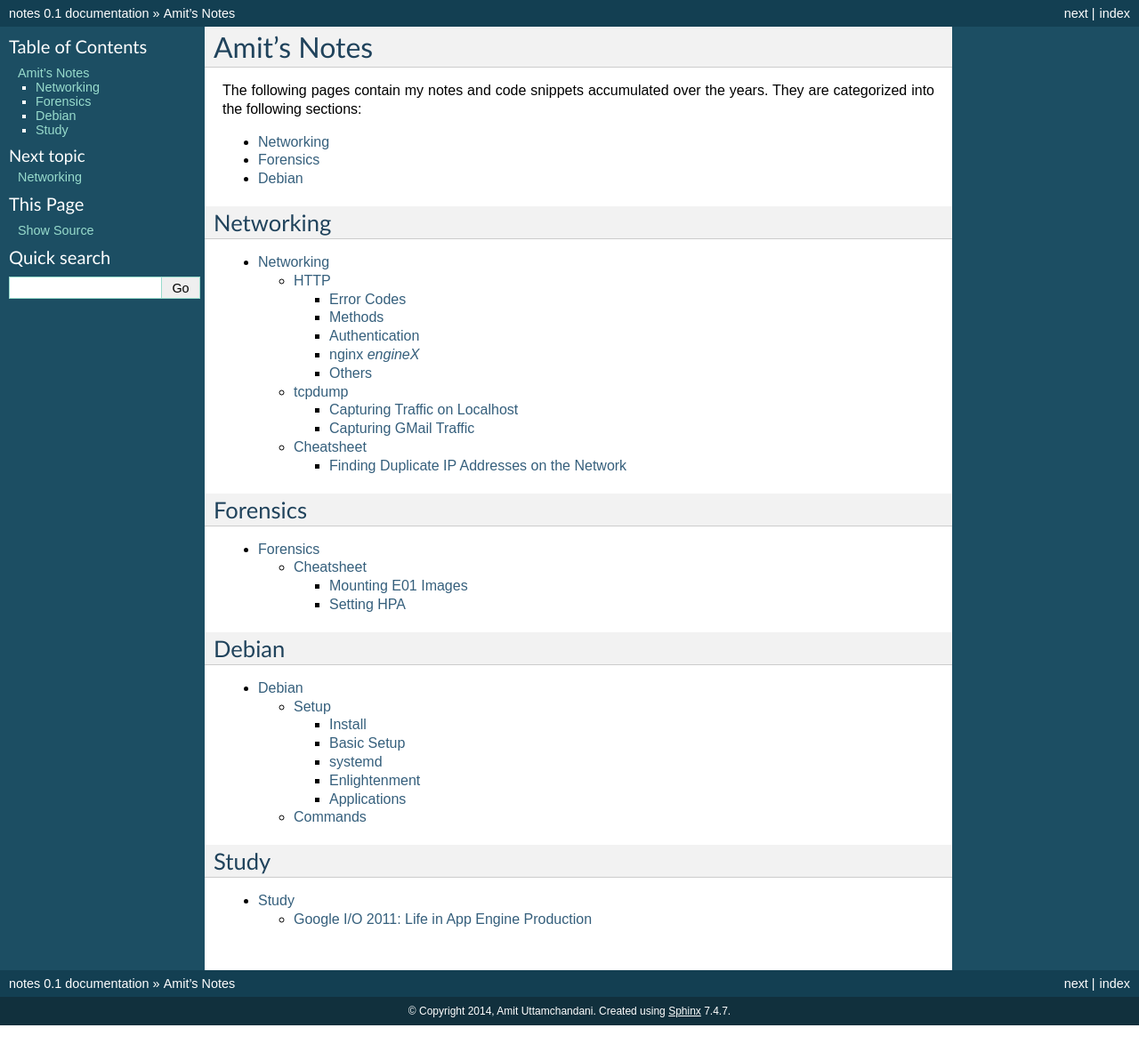
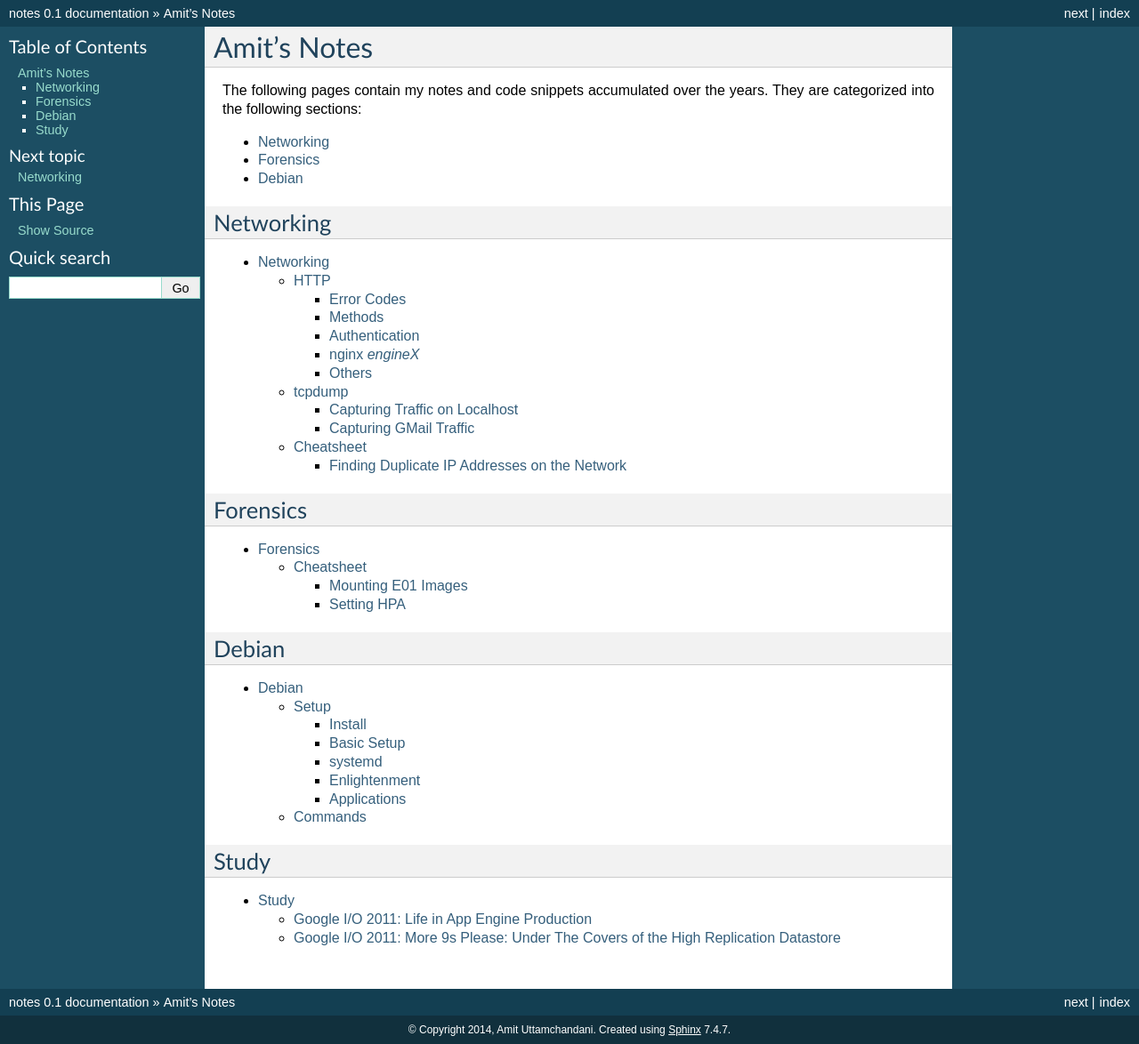
Before and after one commit to amituttam/notes, a Sphinx documentation site: the page built from docs/index.rst, in a window 1280 px wide. Shown: the whole page at 89% size. Built offline with Sphinx 7.4.7, drawn with Linux system fonts in a browser that asks for light colours; before the commit the page ends 1153 px from its top, so only the background shows below that; some of the changed lines change nothing that is shown.

Commit message:
Add GIO High Replication notes

```diff
--- /dev/null
+++ b/docs/study/gio-high-replication.rst
@@ -0,0 +1,47 @@
+Google I/O 2011: More 9s Please: Under The Covers of the High Replication Datastore
+===================================================================================
+
+Notes taken from `Google I/O 2011: More 9s Please: Under The Covers of the High Replication Datastore <https://www.youtube.com/watch?v=xO015C3R6dw>`_
+
+#. Two types of datastore in App Engine:
+
+   * Master/Slave
+
+     * This is the old style. There is one master that handles all the
+       reads/writes and asynchronous writes happen to the slave.
+
+   * High Replication
+
+     * This is the new default style. There is no master in this one as
+       writes happen to all nodes synchronously. All act as a collective
+       master.
+
+#. Datastore Stack:
+
+   * The actual datastore is the highest level. This is schema-less
+     storage and has advance query engine.
+   * This sits atop *megastore* which is defined by a strict schema and
+     queried using standard SQL.
+   * Megastore is powered by *Bigtable* which is a distributed key-value
+     store.
+   * Finally, the file system that powers all this is *GFSv2*, a
+     distributed filesystem.
+
+#. Writes to Datastore
+
+   * In a Master/Slave, write happens to Datacenter A and gets
+     asynchronously writted to Datacenter B at a later time.
+   * In High Replication, write happens to a majority of the replicas
+     synchronously. The other replica(s) that don't get the write
+     synchronously gets an asynchronous write scheduled. Or can be
+     on-demand replication when Read comes in to that datastore and it
+     realizes that it doesn't have that data.
+   * Writes to Master/Slave is faster (20ms) compared to High
+     Replication Datastore (45ms).
+   * Read latency is about the same but read error rate in High
+     Replication is way less (0.001% vs 1%). Thus, resulting in 5m vs 9h
+     downtime.
+
+#. Planned Maintenance
+
+   * Master/Slave
--- a/docs/study/index.rst
+++ b/docs/study/index.rst
@@ -5,3 +5,4 @@
   :maxdepth: 3
 
   gio-app-engine
+  gio-high-replication
```
